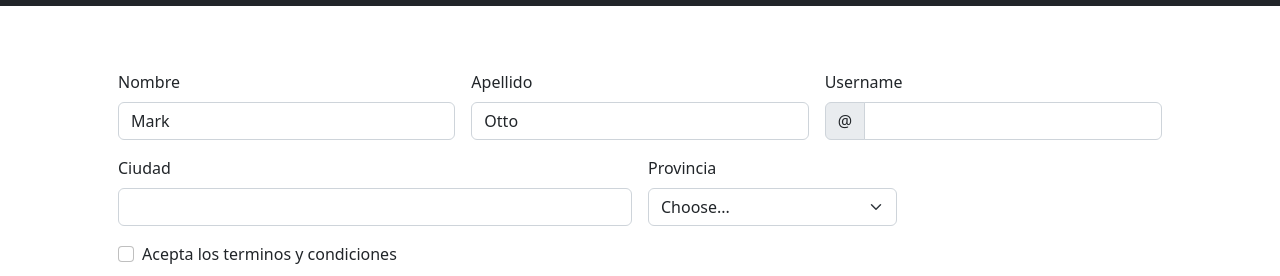
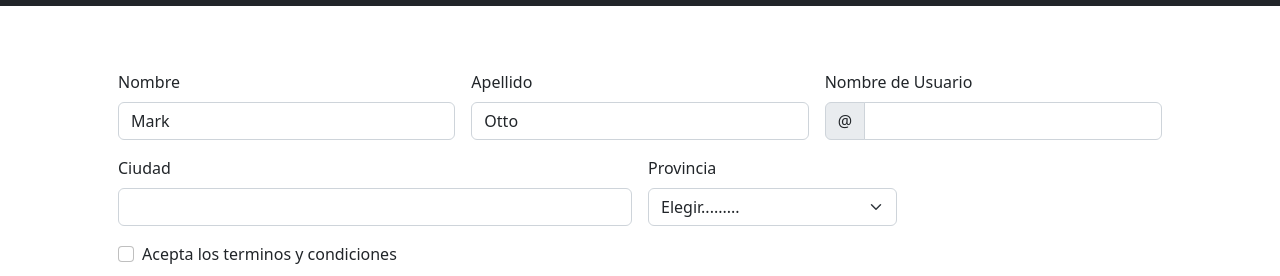
Before and after one commit to PPROF2-2022ProgWeb/g25-aula2-dpto-com-g25, an Angular app: page /registro in a window 1280 px wide. Shown: the part 347-623 px from the top of the page. Built offline with nearby package versions, Linux system fonts and the light colour scheme.

Commit message:
config quienes somos

```diff
--- a/src/app/pages/quienes-somos/quienes-somos.component.html
+++ b/src/app/pages/quienes-somos/quienes-somos.component.html
@@ -1 +1,3 @@
+<div class="container px-4 px-lg-5 mt-5 mb-5">
 <p>quienes-somos works!</p>
+</div>
--- a/src/app/pages/registro/registro.component.html
+++ b/src/app/pages/registro/registro.component.html
@@ -15,7 +15,7 @@
       </div>
     </div>
     <div class="col-md-4">
-      <label for="validationCustomUsername" class="form-label">Username</label>
+      <label for="validationCustomUsername" class="form-label">Nombre de Usuario</label>
       <div class="input-group has-validation">
         <span class="input-group-text" id="inputGroupPrepend">@</span>
         <input type="text" class="form-control" id="validationCustomUsername" aria-describedby="inputGroupPrepend" required>
@@ -34,7 +34,7 @@
     <div class="col-md-3">
       <label for="validationCustom04" class="form-label">Provincia</label>
       <select class="form-select" id="validationCustom04" required>
-        <option selected disabled value="">Choose...</option>
+        <option selected disabled value="">Elegir.........</option>
         <option>...</option>
       </select>
       <div class="invalid-feedback">
```
Also changed, not shown: 1 other file (tests, documents, lock files or other folders).
